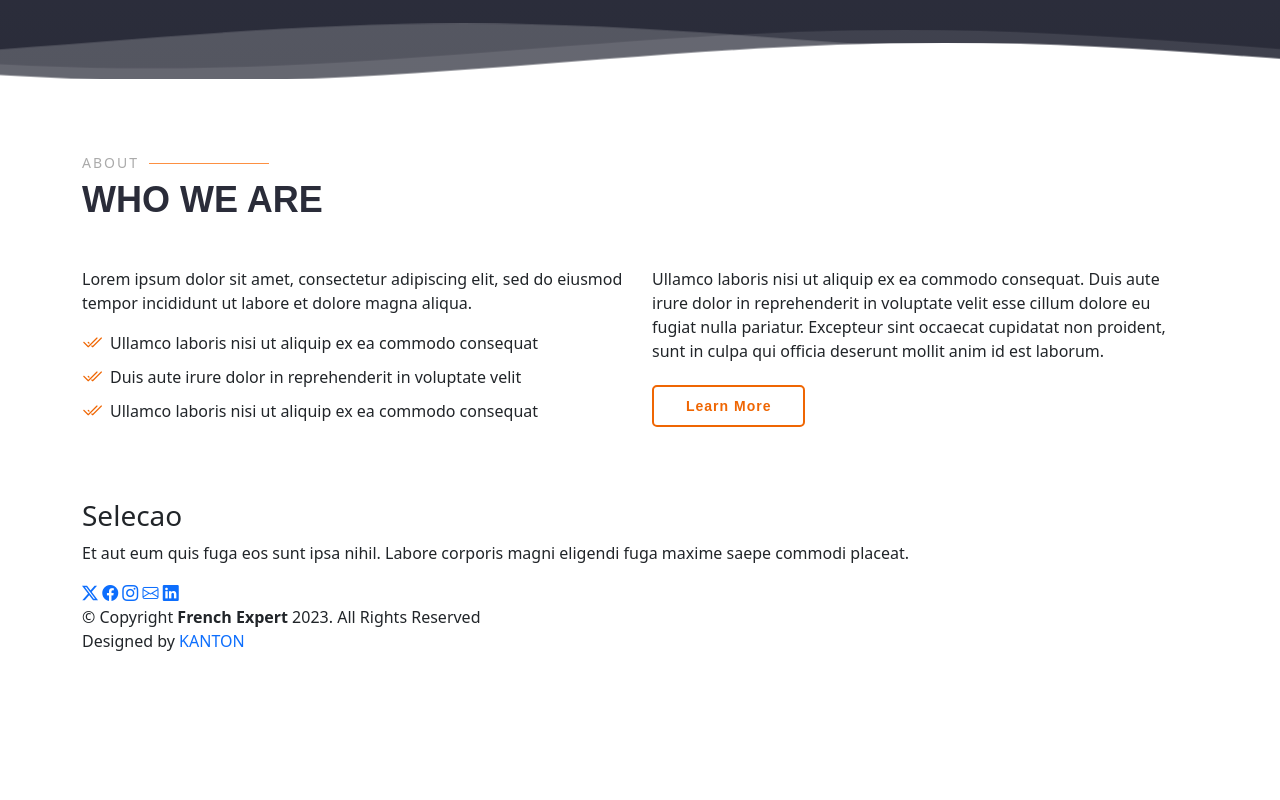
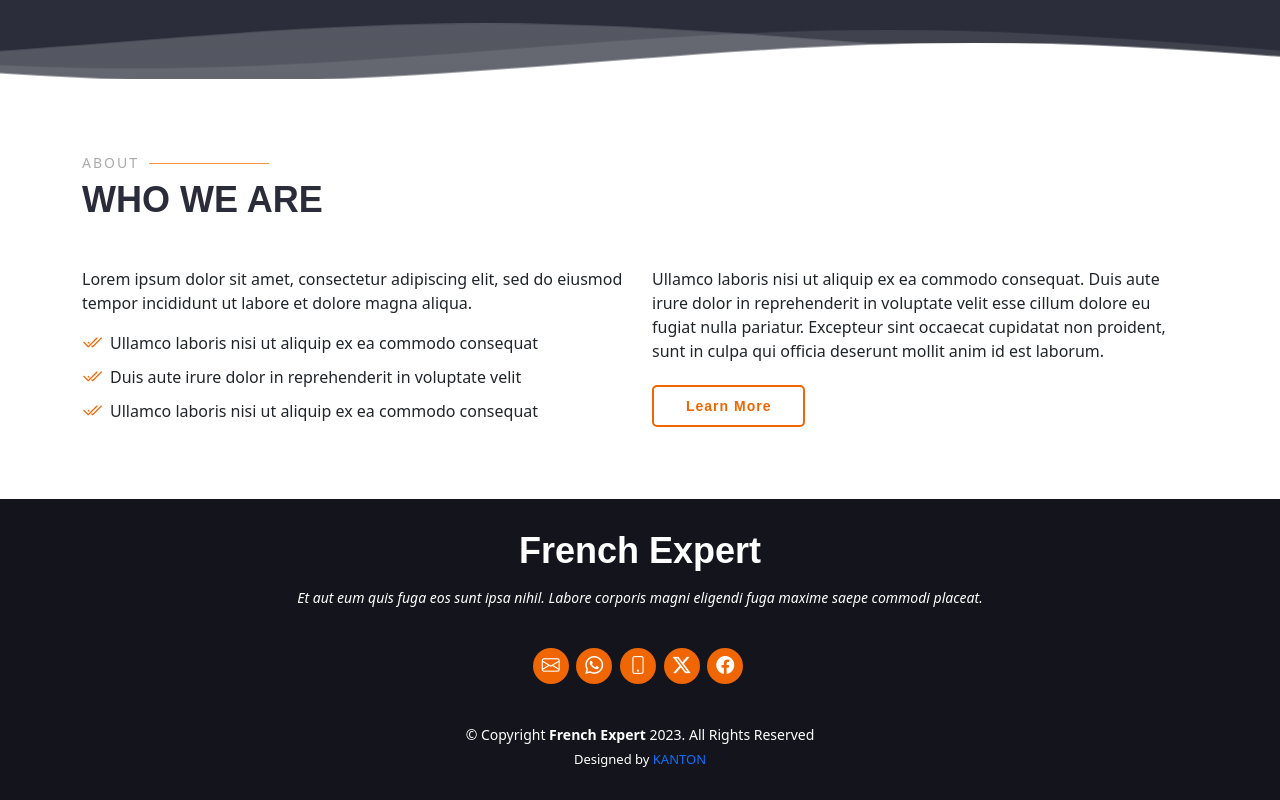
Before and after one commit to heli-toon/inusahbooks, a plain HTML site: page index.html in a window 1280 px wide. Shown: the part 641-1441 px from the top of the page. Before the commit the page ends 1294 px from the top, so only its background shows below. Drawn offline with nearby package versions, Linux system fonts and the light colour scheme.

Commit message:
Added Footer section

```diff
--- a/css/style.css
+++ b/css/style.css
@@ -427,7 +427,7 @@ section {
   position: relative;
 }
 
-.about .content ul li+li {
+.about .content ul li + li {
   margin-top: 10px;
 }
 
@@ -466,13 +466,63 @@ section {
   text-decoration: none;
 }
 
+#footer {
+  background: #14151c;
+  color: #fff;
+  font-size: 14px;
+  text-align: center;
+  padding: 30px 0;
+}
 
+#footer h3 {
+  font-size: 36px;
+  font-weight: 700;
+  color: #fff;
+  position: relative;
+  font-family: "Poppins", sans-serif;
+  padding: 0;
+  margin: 0 0 15px 0;
+}
 
+#footer p {
+  font-size: 15;
+  font-style: italic;
+  padding: 0;
+  margin: 0 0 40px 0;
+}
 
+#footer .social-links {
+  margin: 0 0 40px 0;
+}
 
+#footer .social-links a {
+  font-size: 18px;
+  display: inline-block;
+  background: #ef6603;
+  color: #fff;
+  line-height: 1;
+  padding: 8px 0;
+  margin-right: 4px;
+  border-radius: 50%;
+  text-align: center;
+  width: 36px;
+  height: 36px;
+  transition: 0.3s;
+}
 
+#footer .social-links a:hover {
+  background: #bd5102;
+  color: #fff;
+  text-decoration: none;
+}
 
+#footer .copyright {
+  margin: 0 0 5px 0;
+}
 
+#footer .credits {
+  font-size: 13px;
+}
 
 .back-to-top {
   position: fixed;
--- a/index.html
+++ b/index.html
@@ -6,7 +6,7 @@
     <link rel="stylesheet" href="css/style.css" />
     <link rel="stylesheet" href="css/bootstrap.min.css" />
     <link rel="stylesheet" href="css/bootstrap-icons.min.css">
-    <meta content="French Experts" name="description" />
+    <meta content="The French Experts Website" name="description" />
     <meta content="French Experts, Inusah Books" name="keywords" />
     <link href="assets/img/favicon.png" rel="icon" />
     <link href="assets/img/apple-touch-icon.png" rel="apple-touch-icon" />
@@ -20,7 +20,6 @@
       <div class="container d-flex align-items-center justify-content-between">
         <div class="logo">
           <h1><a href="index.html">French Experts</a></h1>
-          <!-- Uncomment below if you prefer to use an image logo -->
           <!-- <a href="index.html"><img src="assets/img/logo.png" alt="" class="img-fluid"></a>-->
         </div>
 
@@ -37,7 +36,6 @@
     </header>
     <section id="hero" class="d-flex flex-column justify-content-end align-items-center">
         <div id="heroCarousel" data-bs-interval="5000" class="container carousel carousel-fade" data-bs-ride="carousel">
-          <!-- Slide 1 -->
           <div class="carousel-item active">
             <div class="carousel-container">
               <h2 class="animate__animated animate__fadeInDown">The <span>French Experts</span></h2>
@@ -97,14 +95,14 @@
       </main>
       <footer id="footer">
         <div class="container">
-          <h3>Selecao</h3>
+          <h3>French Expert</h3>
           <p>Et aut eum quis fuga eos sunt ipsa nihil. Labore corporis magni eligendi fuga maxime saepe commodi placeat.</p>
           <div class="social-links">
+            <a href="mailto:frenchspecialistsgroup.gmail.com" class="email"><i class="bi bi-envelope"></i></a>
+            <a href="wa.me/233244616153" class="whatsapp"><i class="bi bi-whatsapp"></i></a>
+            <a href="tel:+233244616153" class="linkedin"><i class="bi bi-phone"></i></a>
             <a href="#" class="twitter"><i class="bi bi-twitter-x"></i></a>
             <a href="#" class="facebook"><i class="bi bi-facebook"></i></a>
-            <a href="#" class="instagram"><i class="bi bi-instagram"></i></a>
-            <a href="#" class=""><i class="bi bi-envelope"></i></a>
-            <a href="#" class="linkedin"><i class="bi bi-linkedin"></i></a>
           </div>
           <div class="copyright">
             &copy; Copyright <strong><span>French Expert</span></strong> 2023. All Rights Reserved
@@ -114,6 +112,7 @@
           </div>
         </div>
       </footer>
+      <a href="#" class="back-to-top d-flex align-items-center justify-content-center"><i class="bi bi-arrow-up-short"></i></a>
     <script src="js/main.js"></script>
   </body>
 </html>
```
